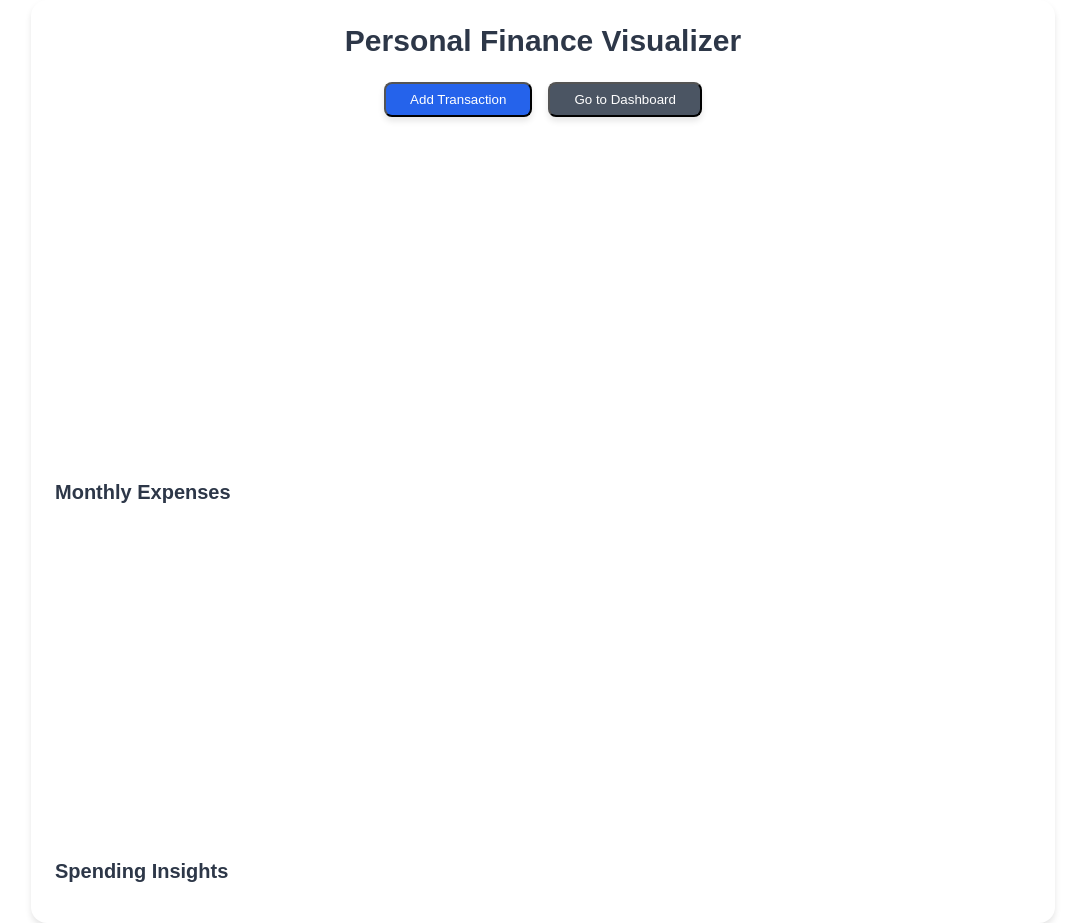
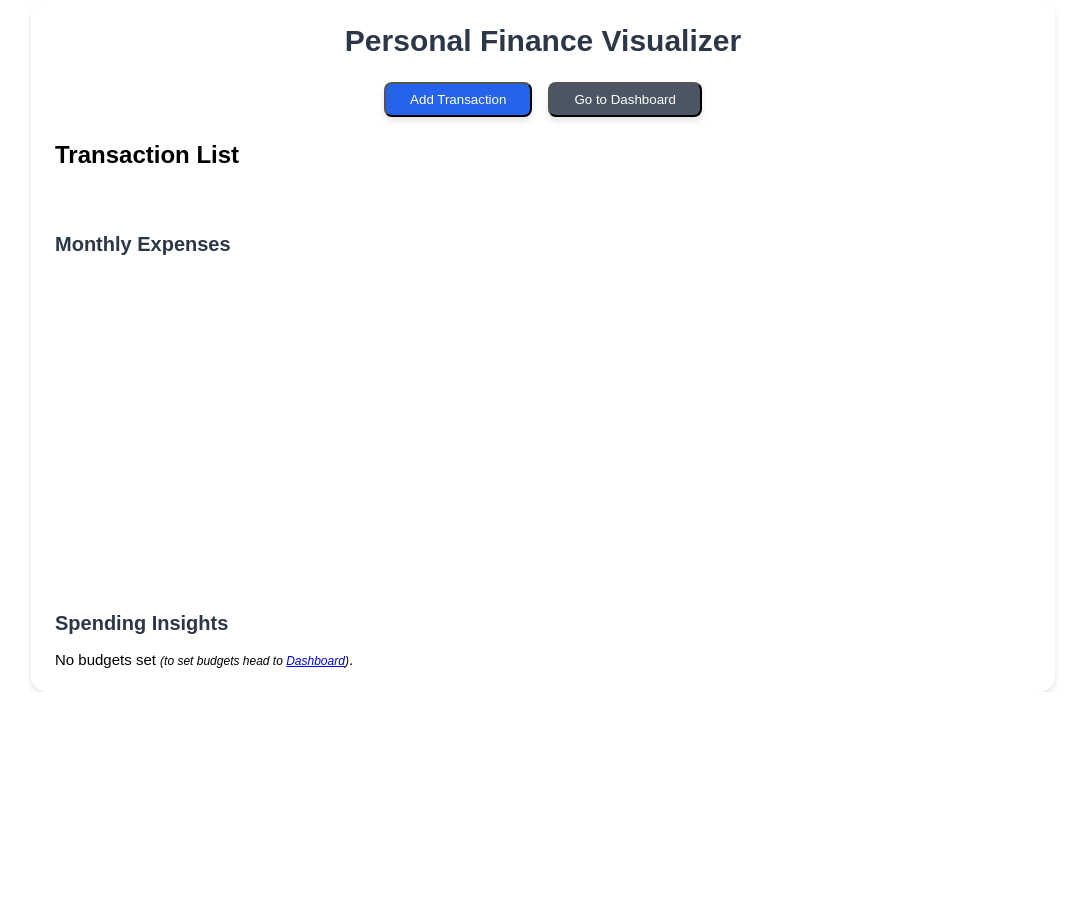
Before and after one commit to Mayank9001/yardstick_assignment, a Next.js app: page / in a window 1280 px wide. Shown: the whole page, without its empty margins (97-1183 px from the left). After the commit the page ends 800 px from the top, so only its background shows below. Built offline with nearby package versions, Linux system fonts and the light colour scheme.

Commit message:
some changes

```diff
--- a/src/app/page.tsx
+++ b/src/app/page.tsx
@@ -67,6 +67,12 @@ export default function Home() {
           new Date(a.date).getTime() - new Date(b.date).getTime()
       );
       setTransactions(savedTransactions);
+    }
+    const savedBudgets = JSON.parse(
+      localStorage.getItem("budgets") || "[]"
+    );
+    if (savedBudgets.length > 0) {
+      setBudgets(savedBudgets);
     }
   }, []);
 
@@ -138,19 +144,24 @@ export default function Home() {
     );
 
     categories.forEach((category) => {
-      if (categoryTotals[category] > budgets[category]) {
+      if (
+        categoryTotals[category] > budgets[category] &&
+        budgets[category] > 0
+      ) {
         insights.push({
           message: `⚠ You’ve exceeded your budget for ${category}!`,
           type: "danger",
         });
-      } else if (categoryTotals[category] >= budgets[category] * 0.8) {
+      } else if (
+        categoryTotals[category] >= budgets[category] * 0.8 &&
+        budgets[category] > 0
+      ) {
         insights.push({
           message: `⚠ You have used 80% of your ${category} budget.`,
           type: "warning",
         });
       }
     });
-
     return insights;
   };
   const chartData = Object.keys(monthlyData)
@@ -252,6 +263,7 @@ export default function Home() {
         </DialogContent>
       </Dialog>
 
+      <h2 style={{marginBottom:"0px"}}>Transaction List</h2>
       <ul className={styles.transactionList}>
         {transactions.map((t) => (
           <li key={t.id} className={styles.transactionItem}>
@@ -290,9 +302,9 @@ export default function Home() {
           </BarChart>
         </ResponsiveContainer>
       </div>
-
       <div className={styles.insightsSection}>
         <h2 className={styles.chartTitle}>Spending Insights</h2>
+        {getSpendingInsights().length > 0 ? (
           <ul className="space-y-4">
             {getSpendingInsights().map((insight, index) => (
               <li
@@ -307,6 +319,9 @@ export default function Home() {
               </li>
             ))}
           </ul>
+        ) : (
+          <div style={{ fontSize: "15px" }}>No budgets set <span style={{fontSize:"12px", fontStyle:"italic"}}>(to set budgets head to <a href="/pages/dashboard" style={{color:"blue", textDecoration:"underline"}}>Dashboard</a>)</span>.</div>
+        )}
       </div>
     </div>
   );
--- a/src/app/pages/dashboard/page.tsx
+++ b/src/app/pages/dashboard/page.tsx
@@ -93,11 +93,6 @@ export default function Dashboard() {
     }))
     .filter((data) => data.value > 0);
 
-  const chartData = categoryData.map((data, index) => ({
-    name: data.name,
-    value: data.value,
-    color: COLORS[index % COLORS.length],
-  }));
   const budgetData = Object.keys(budgets).map((category) => ({
     category,
     budget: budgets[category],
--- a/src/app/styles/Home.module.css
+++ b/src/app/styles/Home.module.css
@@ -139,7 +139,8 @@
 .transactionList {
   margin-top: 1.5rem; /* mt-6 */
   list-style: none;
-  height: 300px;
+  height: fit-content;
+  max-height: 300px;
   overflow-y: scroll;
   padding: 0;
   gap: 1rem;
--- a/src/components/ui/dialog.tsx
+++ b/src/components/ui/dialog.tsx
@@ -2,7 +2,6 @@
 
 import * as React from "react";
 import * as DialogPrimitive from "@radix-ui/react-dialog";
-import { X } from "lucide-react";
 
 import { cn } from "@/lib/utils";
 
```
Lines whose indentation alone changed are shown as unchanged.
